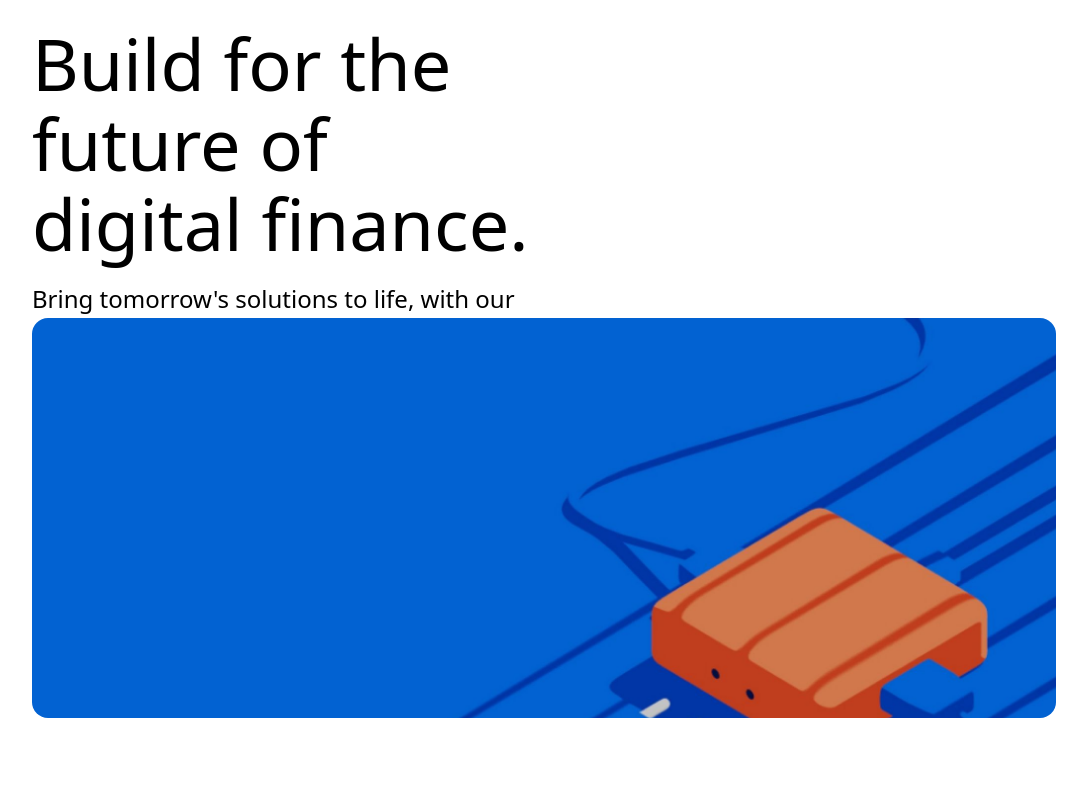
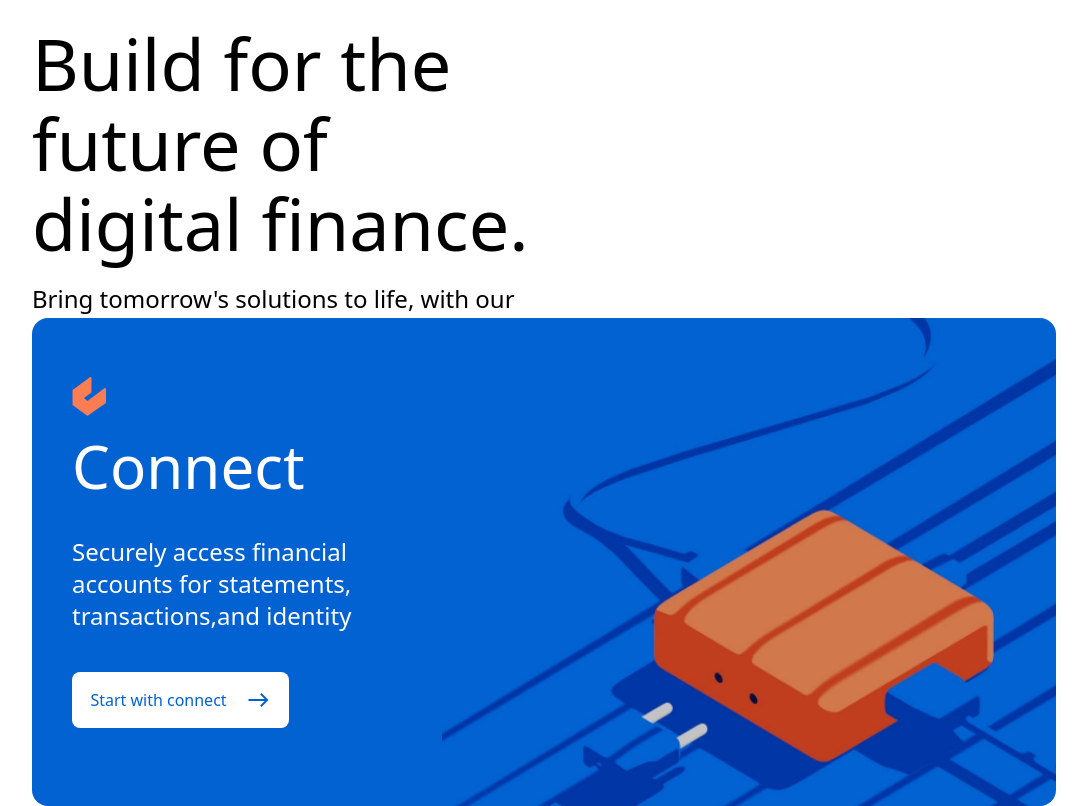
Before and after one commit to heismyke/mono, a website: page index.html in a window 1280 px wide. Shown: the part 770-1576 px from the top of the page, without its empty margins (96-1183 px from the left). Before the commit the page ends 1488 px from the top, so only its background shows below. Drawn offline with nearby package versions, Linux system fonts and the light colour scheme.

Commit message:
initialized

```diff
--- a/index.html
+++ b/index.html
@@ -115,10 +115,36 @@
     </div>
   </section>
   <section>
-    <div class=" lg:w-[80%] h-[400px] md:h-[488px] lg:h-[400px] w-[95%] md:w-[95%]  mx-auto lg:mt-[60px] md:mt-[0px] mt-[60px] rounded-2xl flex">
-      <div class="w-[40%] h-[400px] bg-[#0262D2] hidden md:block rounded-l-2xl"></div>
-      <div class="w-[100%] h-[400px] bg-no-repeat md:w-[60%] rounded-r-2xl bg-cover " style="background-image: url('./images/connect.jpg');">
+    <div class=" lg:w-[80%] h-[400px] md:h-[488px] lg:h-[488px] w-[95%] md:w-[95%]  mx-auto lg:mt-[60px] md:mt-[0px] mt-[60px] rounded-2xl flex">
+      <div class="w-[40%] h-[400px] md:h-[400px] lg:h-[488px] bg-[#0262D2] hidden md:flex rounded-l-2xl md:items-center">
+        <div class="space-x-10">
+          <svg width="34" height="40" class="ml-10" viewBox="0 0 34 40" fill="none" xmlns="http://www.w3.org/2000/svg">
+            <path d="M0.5 28.4933V14.5053C0.5 14.1876 0.651002 13.8887 0.906801 13.7003L17.9068 1.17392C18.5671 0.687402 19.5 1.15883 19.5 1.97897V15.9933C19.5 16.3118 19.3482 16.6113 19.0914 16.7997L12 22L14.8883 24.4756C15.2453 24.7817 15.7675 24.7976 16.1425 24.5138L32.3966 12.2134C33.0552 11.715 34 12.1848 34 13.0108V26.4805C34 26.8062 33.8414 27.1114 33.5749 27.2987L16.0874 39.5872C15.7363 39.8339 15.2671 39.8292 14.9211 39.5755L0.908636 29.2997C0.651761 29.1113 0.5 28.8118 0.5 28.4933Z" fill="#FA7D53"/>
+            </svg>
 
+          <h2 class="text-6xl text-white py-5">Connect</h2>
+          <p class="text-2xl text-white py-5">Securely access financial accounts for statements, transactions,and identity</p>
+          <button class="w-[217px] my-5 h-[56px] bg-white rounded-lg flex items-center justify-center gap-5 text-[#0262D2] ">Start with connect
+            <span class="material-symbols-outlined">
+              east
+              </span>
+          </button>
+        </div>
+      </div>
+      <div class="w-[100%] h-[400px] md:h-[400px] lg:h-[488px] bg-no-repeat md:w-[60%] md:rounded-l-none rounded-l-2xl rounded-r-2xl bg-cover " style="background-image: url('./images/connect.jpg');">
+        <div class="space-x-5 block md:hidden">
+          <svg width="34" height="40" class="ml-5 mt-10" viewBox="0 0 34 40" fill="none" xmlns="http://www.w3.org/2000/svg">
+            <path d="M0.5 28.4933V14.5053C0.5 14.1876 0.651002 13.8887 0.906801 13.7003L17.9068 1.17392C18.5671 0.687402 19.5 1.15883 19.5 1.97897V15.9933C19.5 16.3118 19.3482 16.6113 19.0914 16.7997L12 22L14.8883 24.4756C15.2453 24.7817 15.7675 24.7976 16.1425 24.5138L32.3966 12.2134C33.0552 11.715 34 12.1848 34 13.0108V26.4805C34 26.8062 33.8414 27.1114 33.5749 27.2987L16.0874 39.5872C15.7363 39.8339 15.2671 39.8292 14.9211 39.5755L0.908636 29.2997C0.651761 29.1113 0.5 28.8118 0.5 28.4933Z" fill="#FA7D53"/>
+            </svg>
+
+          <h2 class="text-2xl text-white py-5">Connect</h2>
+          <p class="text-lg text-white py-5">Securely access financial accounts for statements, transactions,and identity</p>
+          <button class="w-[200px] my-5 h-[56px] bg-white rounded-lg flex items-center justify-center gap-5 text-[#0262D2] ">Start with connect
+            <span class="material-symbols-outlined">
+              east
+              </span>
+          </button>
+        </div>
       </div>
     </div>
   </section>
```
Also changed, not shown: css/style.css, 2 other files.
